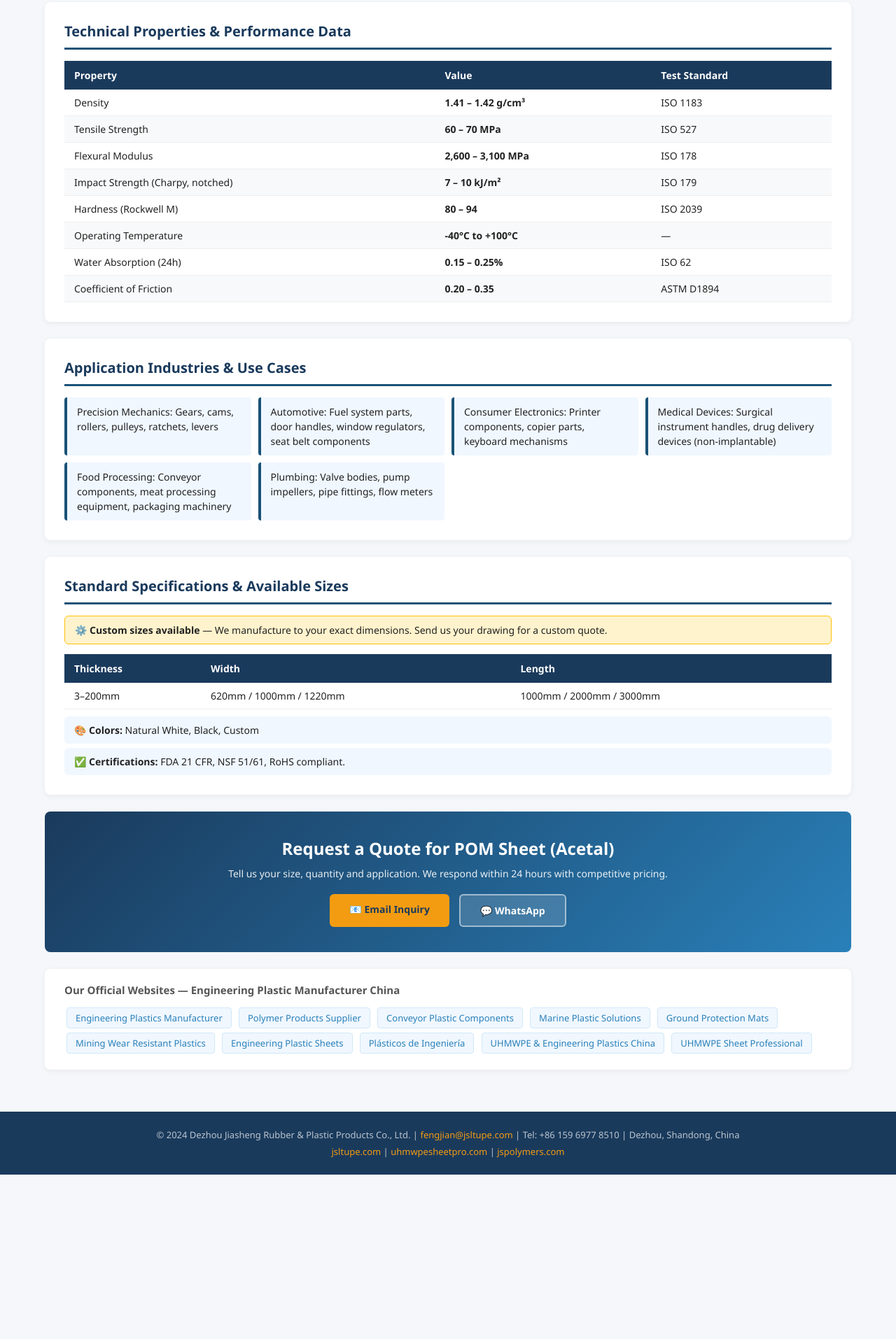
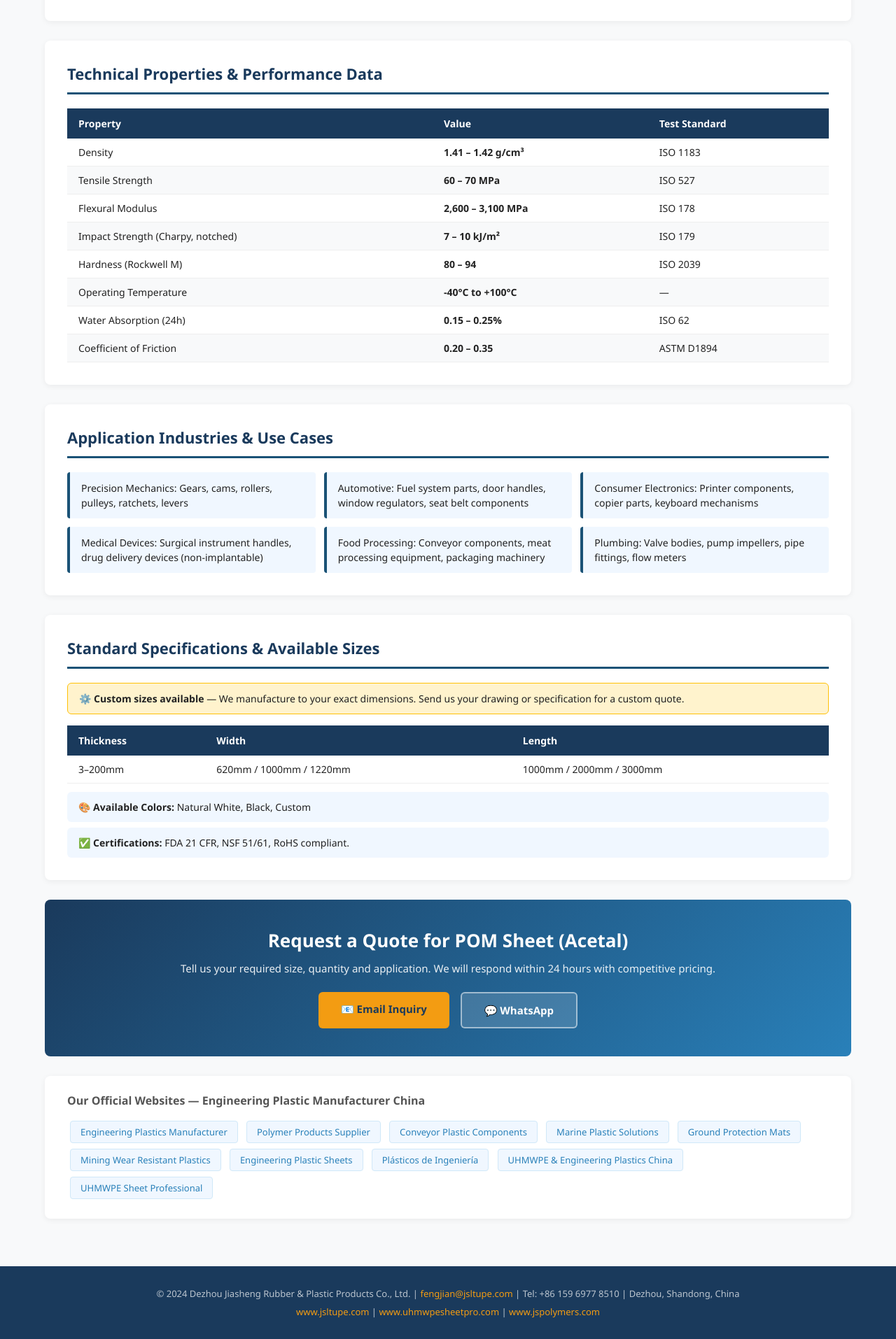
Before and after one commit to dzjsxs/conveyor-plastic-de, a plain HTML site: page pom.html in a window 1280 px wide. Shown: the part 685-2599 px from the top of the page at 70% size. Before the commit the page ends 2364 px from the top, so only its background shows below. Drawn offline with Linux system fonts and the light colour scheme.

Commit message:
Add product detail page: pom.html

```diff
--- a/pom.html
+++ b/pom.html
@@ -2,85 +2,214 @@
 <html lang="en">
 <head>
     <meta charset="UTF-8">
-<meta name="viewport" content="width=device-width,initial-scale=1.0">
-<title>POM Sheet (Acetal) | Polyoxymethylene (Acetal / Delrin) Sheet - Jiasheng Plastic China Manufacturer</title>
-<meta name="description" content="Buy POM Sheet (Acetal) from China manufacturer Jiasheng Plastic. Polyoxymethylene (Acetal / Delrin) Sheet with superior properties. Custom sizes, OEM available. Email: fengjian@jsltupe.com">
-<meta name="keywords" content="POM Sheet (Acetal),Polyoxymethylene (Acetal / Delrin) Sheet,POM板,engineering plastic,China manufacturer,custom plastic sheet,wholesale">
+    <meta name="viewport" content="width=device-width, initial-scale=1.0">
+    <title>POM Sheet (Acetal) | Polyoxymethylene (Acetal / Delrin) Sheet - Jiasheng Plastic China</title>
+    <meta name="description" content="Buy POM Sheet (Acetal) from China manufacturer. Polyoxymethylene (Acetal / Delrin) Sheet with excellent properties. Custom sizes available. Contact: fengjian@jsltupe.com">
+    <meta name="keywords" content="POM Sheet (Acetal), Polyoxymethylene (Acetal / Delrin) Sheet, POM板, engineering plastic sheet, China manufacturer, custom plastic">
     <link rel="canonical" href="https://dzjsxs.github.io/conveyor-plastic-de/pom.html">
     <style>
-*{margin:0;padding:0;box-sizing:border-box}
-body{font-family:'Segoe UI',Arial,sans-serif;color:#222;background:#f5f7fa}
-.hdr{background:linear-gradient(135deg,#1a3a5c,#2980b9);color:#fff;padding:14px 24px;display:flex;justify-content:space-between;align-items:center}
-.logo{font-size:20px;font-weight:800}.logo span{color:#f39c12}
-.nav a{color:rgba(255,255,255,.85);text-decoration:none;margin-left:18px;font-size:13px}
-.bc{background:#e8f4fd;padding:8px 24px;font-size:13px;color:#555}
-.bc a{color:#2980b9;text-decoration:none}
-.hero{background:linear-gradient(135deg,#1a5276,#1a3a5c);color:#fff;padding:48px 24px}
-.hero h1{font-size:34px;font-weight:800;margin-bottom:6px}
-.hero .sub{font-size:17px;opacity:.9;margin-bottom:14px}
-.badges{display:flex;gap:8px;flex-wrap:wrap}
-.badge{background:rgba(255,255,255,.2);border:1px solid rgba(255,255,255,.4);padding:3px 12px;border-radius:20px;font-size:12px}
-.wrap{max-width:1200px;margin:0 auto;padding:0 24px}
-.content{padding:36px 0}
-.sec{background:#fff;border-radius:8px;padding:28px;margin-bottom:24px;box-shadow:0 2px 8px rgba(0,0,0,.06)}
-.sec h2{font-size:20px;font-weight:700;color:#1a3a5c;margin-bottom:16px;padding-bottom:10px;border-bottom:3px solid #1a5276}
-.intro-text p{line-height:1.8;color:#444;font-size:15px;margin-bottom:14px}
-table{width:100%;border-collapse:collapse;font-size:14px}
-th{background:#1a3a5c;color:#fff;padding:11px 14px;text-align:left}
-td{padding:9px 14px;border-bottom:1px solid #eee}
-tr:nth-child(even) td{background:#f8f9fa}
-tr:hover td{background:#e8f4fd}
-.apps{display:grid;grid-template-columns:repeat(auto-fill,minmax(260px,1fr));gap:10px}
-.app-item{background:#f0f7ff;border-left:4px solid #1a5276;padding:10px 14px;border-radius:4px;font-size:14px;line-height:1.5}
-.note{background:#fff3cd;border:1px solid #ffc107;padding:10px 14px;border-radius:6px;margin-bottom:14px;font-size:14px}
-.cta{background:linear-gradient(135deg,#1a3a5c,#2980b9);color:#fff;border-radius:8px;padding:36px;text-align:center;margin-bottom:24px}
-.cta h2{font-size:24px;margin-bottom:10px}
-.cta p{opacity:.9;margin-bottom:20px;font-size:14px}
-.btns{display:flex;gap:14px;justify-content:center;flex-wrap:wrap}
-.btn{display:inline-block;padding:12px 28px;border-radius:6px;text-decoration:none;font-weight:700;font-size:14px}
-.btn-y{background:#f39c12;color:#1a3a5c}
-.btn-w{background:rgba(255,255,255,.15);color:#fff;border:2px solid rgba(255,255,255,.5)}
-.blinks{background:#fff;border-radius:8px;padding:20px 28px;margin-bottom:24px;box-shadow:0 2px 8px rgba(0,0,0,.06)}
-.blinks h3{font-size:15px;color:#555;margin-bottom:12px}
-.blinks a{display:inline-block;background:#f0f7ff;color:#2980b9;text-decoration:none;padding:5px 12px;border-radius:4px;margin:3px;font-size:13px;border:1px solid #d0e8f8}
-.blinks a:hover{background:#2980b9;color:#fff}
-.ftr{background:#1a3a5c;color:rgba(255,255,255,.7);padding:24px;text-align:center;font-size:13px}
-.ftr a{color:#f39c12;text-decoration:none}
-.ci{background:#f0f7ff;padding:10px 14px;border-radius:6px;font-size:14px;margin-top:10px}
-@media(max-width:768px){.hero h1{font-size:24px}.sec{padding:18px}.apps{grid-template-columns:1fr}}
+        * { margin: 0; padding: 0; box-sizing: border-box; }
+        body { font-family: 'Segoe UI', Arial, sans-serif; color: #222; background: #f8f9fa; }
+        .header { background: linear-gradient(135deg, #1a3a5c 0%, #2980b9 100%); color: white; padding: 0; }
+        .header-inner { max-width: 1200px; margin: 0 auto; padding: 16px 24px; display: flex; justify-content: space-between; align-items: center; }
+        .logo { font-size: 22px; font-weight: 700; letter-spacing: 1px; }
+        .logo span { color: #f39c12; }
+        .nav a { color: rgba(255,255,255,0.85); text-decoration: none; margin-left: 20px; font-size: 14px; }
+        .nav a:hover { color: white; }
+        .breadcrumb { background: #e8f4fd; padding: 10px 24px; font-size: 13px; color: #555; max-width: 1200px; margin: 0 auto; }
+        .breadcrumb a { color: #2980b9; text-decoration: none; }
+        .hero { background: linear-gradient(135deg, #1a5276 0%, #1a3a5c 100%); color: white; padding: 50px 24px; }
+        .hero-inner { max-width: 1200px; margin: 0 auto; }
+        .hero h1 { font-size: 36px; font-weight: 800; margin-bottom: 8px; }
+        .hero .subtitle { font-size: 18px; opacity: 0.9; margin-bottom: 16px; }
+        .hero .badges { display: flex; gap: 10px; flex-wrap: wrap; }
+        .badge { background: rgba(255,255,255,0.2); border: 1px solid rgba(255,255,255,0.4); padding: 4px 14px; border-radius: 20px; font-size: 13px; }
+        .container { max-width: 1200px; margin: 0 auto; padding: 0 24px; }
+        .content { padding: 40px 0; }
+        .section { background: white; border-radius: 8px; padding: 32px; margin-bottom: 28px; box-shadow: 0 2px 8px rgba(0,0,0,0.06); }
+        .section h2 { font-size: 22px; font-weight: 700; color: #1a3a5c; margin-bottom: 20px; padding-bottom: 12px; border-bottom: 3px solid #1a5276; }
+        .intro-text { line-height: 1.8; color: #444; font-size: 15px; }
+        .intro-text p { margin-bottom: 16px; }
+        table { width: 100%; border-collapse: collapse; font-size: 14px; }
+        th { background: #1a3a5c; color: white; padding: 12px 16px; text-align: left; }
+        td { padding: 10px 16px; border-bottom: 1px solid #eee; }
+        tr:nth-child(even) td { background: #f8f9fa; }
+        tr:hover td { background: #e8f4fd; }
+        .apps-grid { display: grid; grid-template-columns: repeat(auto-fill, minmax(280px, 1fr)); gap: 12px; }
+        .app-item { background: #f0f7ff; border-left: 4px solid #1a5276; padding: 12px 16px; border-radius: 4px; font-size: 14px; line-height: 1.5; }
+        .specs-note { background: #fff3cd; border: 1px solid #ffc107; padding: 12px 16px; border-radius: 6px; margin-bottom: 16px; font-size: 14px; }
+        .cta-section { background: linear-gradient(135deg, #1a3a5c, #2980b9); color: white; border-radius: 8px; padding: 40px; text-align: center; margin-bottom: 28px; }
+        .cta-section h2 { font-size: 26px; margin-bottom: 12px; }
+        .cta-section p { opacity: 0.9; margin-bottom: 24px; font-size: 15px; }
+        .cta-buttons { display: flex; gap: 16px; justify-content: center; flex-wrap: wrap; }
+        .btn { display: inline-block; padding: 14px 32px; border-radius: 6px; text-decoration: none; font-weight: 700; font-size: 15px; transition: transform 0.2s; }
+        .btn:hover { transform: translateY(-2px); }
+        .btn-primary { background: #f39c12; color: #1a3a5c; }
+        .btn-secondary { background: rgba(255,255,255,0.15); color: white; border: 2px solid rgba(255,255,255,0.5); }
+        .backlinks { background: white; border-radius: 8px; padding: 24px 32px; margin-bottom: 28px; box-shadow: 0 2px 8px rgba(0,0,0,0.06); }
+        .backlinks h3 { font-size: 16px; color: #555; margin-bottom: 14px; }
+        .backlinks a { display: inline-block; background: #f0f7ff; color: #2980b9; text-decoration: none; padding: 6px 14px; border-radius: 4px; margin: 4px; font-size: 13px; border: 1px solid #d0e8f8; }
+        .backlinks a:hover { background: #2980b9; color: white; }
+        .footer { background: #1a3a5c; color: rgba(255,255,255,0.7); padding: 30px 24px; text-align: center; font-size: 13px; }
+        .footer a { color: #f39c12; text-decoration: none; }
+        .colors-info { background: #f0f7ff; padding: 12px 16px; border-radius: 6px; font-size: 14px; margin-top: 12px; }
+        @media (max-width: 768px) {
+            .hero h1 { font-size: 26px; }
+            .section { padding: 20px; }
+            .apps-grid { grid-template-columns: 1fr; }
+        }
     </style>
 </head>
 <body>
-<header class="hdr">
+
+<header class="header">
+    <div class="header-inner">
         <div class="logo">JS<span>Plastic</span></div>
-<nav class="nav"><a href="index.html">Home</a><a href="index.html#products">Products</a><a href="index.html#contact">Contact</a></nav>
+        <nav class="nav">
+            <a href="index.html">Home</a>
+            <a href="index.html#products">Products</a>
+            <a href="index.html#contact">Contact</a>
+        </nav>
+    </div>
 </header>
-<div class="wrap"><div class="bc"><a href="index.html">Home</a> › <a href="index.html#products">Products</a> › POM Sheet (Acetal)</div></div>
-<div class="hero"><div class="wrap">
+
+<div class="container">
+    <div class="breadcrumb">
+        <a href="index.html">Home</a> &rsaquo; <a href="index.html#products">Products</a> &rsaquo; POM Sheet (Acetal)
+    </div>
+</div>
+
+<div class="hero">
+    <div class="hero-inner">
         <h1>POM Sheet (Acetal)</h1>
-<div class="sub">Polyoxymethylene (Acetal / Delrin) Sheet</div>
-<div class="badges"><span class="badge">China Manufacturer</span><span class="badge">Custom Sizes</span><span class="badge">OEM Available</span><span class="badge">Fast Delivery</span></div>
-</div></div>
-<div class="wrap"><div class="content">
-<div class="sec"><h2>Product Introduction</h2><div class="intro-text"><p>Polyoxymethylene (POM) Sheet, also known as Acetal or Delrin®, is a high-performance engineering thermoplastic renowned for its exceptional dimensional stability, high stiffness, and excellent machinability. POM is available in two forms: POM-H (homopolymer, e.g., Delrin®) and POM-C (copolymer), each offering distinct performance characteristics.</p><p>POM sheet exhibits a unique combination of mechanical properties: high tensile and compressive strength, excellent fatigue resistance, and outstanding creep resistance under sustained loads. Its low moisture absorption (< 0.2%) ensures consistent dimensional accuracy even in humid environments, making it ideal for precision mechanical components. The material's natural lubricity and wear resistance make it a preferred choice for gears, bearings, and sliding components.</p></div></div>
-<div class="sec"><h2>Technical Properties &amp; Performance Data</h2>
-<table><thead><tr><th>Property</th><th>Value</th><th>Test Standard</th></tr></thead>
-<tbody><tr><td>Density</td><td><strong>1.41 – 1.42 g/cm³</strong></td><td>ISO 1183</td></tr><tr><td>Tensile Strength</td><td><strong>60 – 70 MPa</strong></td><td>ISO 527</td></tr><tr><td>Flexural Modulus</td><td><strong>2,600 – 3,100 MPa</strong></td><td>ISO 178</td></tr><tr><td>Impact Strength (Charpy, notched)</td><td><strong>7 – 10 kJ/m²</strong></td><td>ISO 179</td></tr><tr><td>Hardness (Rockwell M)</td><td><strong>80 – 94</strong></td><td>ISO 2039</td></tr><tr><td>Operating Temperature</td><td><strong>-40°C to +100°C</strong></td><td>—</td></tr><tr><td>Water Absorption (24h)</td><td><strong>0.15 – 0.25%</strong></td><td>ISO 62</td></tr><tr><td>Coefficient of Friction</td><td><strong>0.20 – 0.35</strong></td><td>ASTM D1894</td></tr></tbody></table></div>
-<div class="sec"><h2>Application Industries &amp; Use Cases</h2><div class="apps"><div class="app-item">Precision Mechanics: Gears, cams, rollers, pulleys, ratchets, levers</div><div class="app-item">Automotive: Fuel system parts, door handles, window regulators, seat belt components</div><div class="app-item">Consumer Electronics: Printer components, copier parts, keyboard mechanisms</div><div class="app-item">Medical Devices: Surgical instrument handles, drug delivery devices (non-implantable)</div><div class="app-item">Food Processing: Conveyor components, meat processing equipment, packaging machinery</div><div class="app-item">Plumbing: Valve bodies, pump impellers, pipe fittings, flow meters</div></div></div>
-<div class="sec"><h2>Standard Specifications &amp; Available Sizes</h2>
-<div class="note">⚙️ <strong>Custom sizes available</strong> — We manufacture to your exact dimensions. Send us your drawing for a custom quote.</div>
-<table><thead><tr><th>Thickness</th><th>Width</th><th>Length</th></tr></thead>
-<tbody><tr><td>3–200mm</td><td>620mm / 1000mm / 1220mm</td><td>1000mm / 2000mm / 3000mm</td></tr></tbody></table>
-<div class="ci">🎨 <strong>Colors:</strong> Natural White, Black, Custom</div>
-<div class="ci" style="margin-top:6px">✅ <strong>Certifications:</strong> FDA 21 CFR, NSF 51/61, RoHS compliant.</div>
+        <div class="subtitle">Polyoxymethylene (Acetal / Delrin) Sheet</div>
+        <div class="badges">
+            <span class="badge">China Manufacturer</span>
+            <span class="badge">Custom Sizes</span>
+            <span class="badge">OEM Available</span>
+            <span class="badge">Fast Delivery</span>
         </div>
-<div class="cta"><h2>Request a Quote for POM Sheet (Acetal)</h2>
-<p>Tell us your size, quantity and application. We respond within 24 hours with competitive pricing.</p>
-<div class="btns">
-<a href="mailto:fengjian@jsltupe.com?subject=Inquiry: POM Sheet (Acetal)&body=Hello, I need a quote for POM Sheet (Acetal). Size: ___ Qty: ___ Application: ___" class="btn btn-y">📧 Email Inquiry</a>
-<a href="https://wa.me/8615969778510?text=Hello, I need POM Sheet (Acetal) quote" class="btn btn-w" target="_blank">💬 WhatsApp</a>
-</div></div>
-<div class="blinks"><h3>Our Official Websites — Engineering Plastic Manufacturer China</h3>
+    </div>
+</div>
+
+<div class="container">
+<div class="content">
+
+    <!-- Product Introduction -->
+    <div class="section">
+        <h2>Product Introduction</h2>
+        <div class="intro-text">
+            <p>Polyoxymethylene (POM) Sheet, also known as Acetal or Delrin®, is a high-performance engineering thermoplastic renowned for its exceptional dimensional stability, high stiffness, and excellent machinability. POM is available in two forms: POM-H (homopolymer, e.g., Delrin®) and POM-C (copolymer), each offering distinct performance characteristics.</p><p>POM sheet exhibits a unique combination of mechanical properties: high tensile and compressive strength, excellent fatigue resistance, and outstanding creep resistance under sustained loads. Its low moisture absorption (< 0.2%) ensures consistent dimensional accuracy even in humid environments, making it ideal for precision mechanical components. The material's natural lubricity and wear resistance make it a preferred choice for gears, bearings, and sliding components.</p>
+        </div>
+    </div>
+
+    <!-- Technical Properties -->
+    <div class="section">
+        <h2>Technical Properties & Performance Data</h2>
+        <table>
+            <thead>
+                <tr>
+                    <th>Property</th>
+                    <th>Value</th>
+                    <th>Test Standard</th>
+                </tr>
+            </thead>
+            <tbody>
+
+        <tr>
+            <td>Density</td>
+            <td><strong>1.41 – 1.42 g/cm³</strong></td>
+            <td>ISO 1183</td>
+        </tr>
+        <tr>
+            <td>Tensile Strength</td>
+            <td><strong>60 – 70 MPa</strong></td>
+            <td>ISO 527</td>
+        </tr>
+        <tr>
+            <td>Flexural Modulus</td>
+            <td><strong>2,600 – 3,100 MPa</strong></td>
+            <td>ISO 178</td>
+        </tr>
+        <tr>
+            <td>Impact Strength (Charpy, notched)</td>
+            <td><strong>7 – 10 kJ/m²</strong></td>
+            <td>ISO 179</td>
+        </tr>
+        <tr>
+            <td>Hardness (Rockwell M)</td>
+            <td><strong>80 – 94</strong></td>
+            <td>ISO 2039</td>
+        </tr>
+        <tr>
+            <td>Operating Temperature</td>
+            <td><strong>-40°C to +100°C</strong></td>
+            <td>—</td>
+        </tr>
+        <tr>
+            <td>Water Absorption (24h)</td>
+            <td><strong>0.15 – 0.25%</strong></td>
+            <td>ISO 62</td>
+        </tr>
+        <tr>
+            <td>Coefficient of Friction</td>
+            <td><strong>0.20 – 0.35</strong></td>
+            <td>ASTM D1894</td>
+        </tr>
+            </tbody>
+        </table>
+    </div>
+
+    <!-- Applications -->
+    <div class="section">
+        <h2>Application Industries & Use Cases</h2>
+        <div class="apps-grid">
+            <div class="app-item">Precision Mechanics: Gears, cams, rollers, pulleys, ratchets, levers</div><div class="app-item">Automotive: Fuel system parts, door handles, window regulators, seat belt components</div><div class="app-item">Consumer Electronics: Printer components, copier parts, keyboard mechanisms</div><div class="app-item">Medical Devices: Surgical instrument handles, drug delivery devices (non-implantable)</div><div class="app-item">Food Processing: Conveyor components, meat processing equipment, packaging machinery</div><div class="app-item">Plumbing: Valve bodies, pump impellers, pipe fittings, flow meters</div>
+        </div>
+    </div>
+
+    <!-- Specifications -->
+    <div class="section">
+        <h2>Standard Specifications & Available Sizes</h2>
+        <div class="specs-note">
+            ⚙️ <strong>Custom sizes available</strong> — We manufacture to your exact dimensions. Send us your drawing or specification for a custom quote.
+        </div>
+        <table>
+            <thead>
+                <tr>
+                    <th>Thickness</th>
+                    <th>Width</th>
+                    <th>Length</th>
+                </tr>
+            </thead>
+            <tbody>
+
+            <tr>
+                <td>3–200mm</td>
+                <td>620mm / 1000mm / 1220mm</td>
+                <td>1000mm / 2000mm / 3000mm</td>
+            </tr>
+            </tbody>
+        </table>
+        <div class="colors-info">
+            🎨 <strong>Available Colors:</strong> Natural White, Black, Custom
+        </div>
+        <div class="colors-info" style="margin-top:8px;">✅ <strong>Certifications:</strong> FDA 21 CFR, NSF 51/61, RoHS compliant.</div>
+    </div>
+
+    <!-- CTA -->
+    <div class="cta-section">
+        <h2>Request a Quote for POM Sheet (Acetal)</h2>
+        <p>Tell us your required size, quantity and application. We will respond within 24 hours with competitive pricing.</p>
+        <div class="cta-buttons">
+            <a href="mailto:fengjian@jsltupe.com?subject=Inquiry: POM Sheet (Acetal)&body=Hello, I need a quote for POM Sheet (Acetal). Size: ___ Quantity: ___ Application: ___" class="btn btn-primary">📧 Email Inquiry</a>
+            <a href="https://wa.me/8615969778510?text=Hello, I need a quote for POM Sheet (Acetal)" class="btn btn-secondary" target="_blank">💬 WhatsApp</a>
+        </div>
+    </div>
+
+    <!-- Related Links / Backlinks -->
+    <div class="backlinks">
+        <h3>Our Official Websites — Engineering Plastic Manufacturer China</h3>
         <a href="https://www.jspolymers.com" target="_blank" rel="dofollow">Engineering Plastics Manufacturer</a>
 <a href="https://www.jslt-polymers.com" target="_blank" rel="dofollow">Polymer Products Supplier</a>
 <a href="https://www.jslt-conveyor.com" target="_blank" rel="dofollow">Conveyor Plastic Components</a>
@@ -90,10 +219,23 @@ tr:hover td{background:#e8f4fd}
 <a href="https://www.jslt-engplastics.com" target="_blank" rel="dofollow">Engineering Plastic Sheets</a>
 <a href="https://www.plasticos-ingenieria.com" target="_blank" rel="dofollow">Plásticos de Ingeniería</a>
 <a href="https://www.jsltupe.com" target="_blank" rel="dofollow">UHMWPE & Engineering Plastics China</a>
-<a href="https://www.uhmwpesheetpro.com" target="_blank" rel="dofollow">UHMWPE Sheet Professional</a></div>
-</div></div>
-<footer class="ftr">
-<p>© 2024 Dezhou Jiasheng Rubber &amp; Plastic Products Co., Ltd. | <a href="mailto:fengjian@jsltupe.com">fengjian@jsltupe.com</a> | Tel: +86 159 6977 8510 | Dezhou, Shandong, China</p>
-<p style="margin-top:6px"><a href="https://www.jsltupe.com">jsltupe.com</a> | <a href="https://www.uhmwpesheetpro.com">uhmwpesheetpro.com</a> | <a href="https://www.jspolymers.com">jspolymers.com</a></p>
+<a href="https://www.uhmwpesheetpro.com" target="_blank" rel="dofollow">UHMWPE Sheet Professional</a>
+
+    </div>
+
+</div>
+</div>
+
+<footer class="footer">
+    <p>© 2024 Dezhou Jiasheng Rubber &amp; Plastic Products Co., Ltd. |
+    <a href="mailto:fengjian@jsltupe.com">fengjian@jsltupe.com</a> |
+    Tel: +86 159 6977 8510 | Dezhou, Shandong, China</p>
+    <p style="margin-top:8px;">
+        <a href="https://www.jsltupe.com">www.jsltupe.com</a> |
+        <a href="https://www.uhmwpesheetpro.com">www.uhmwpesheetpro.com</a> |
+        <a href="https://www.jspolymers.com">www.jspolymers.com</a>
+    </p>
 </footer>
-</body></html>
+
+</body>
+</html>
```
Lines whose indentation alone changed are shown as unchanged.
